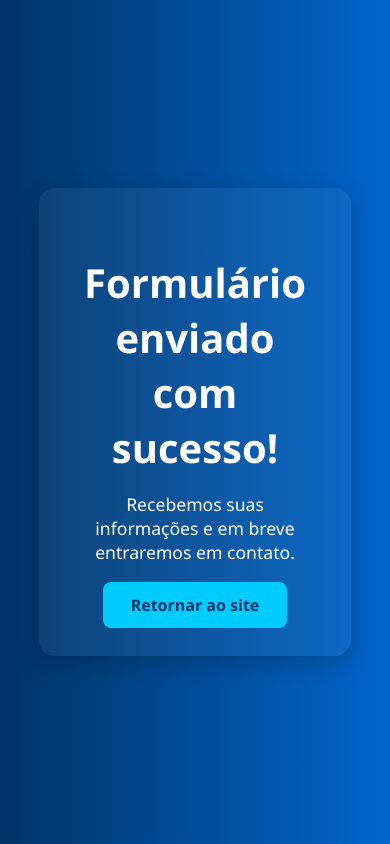
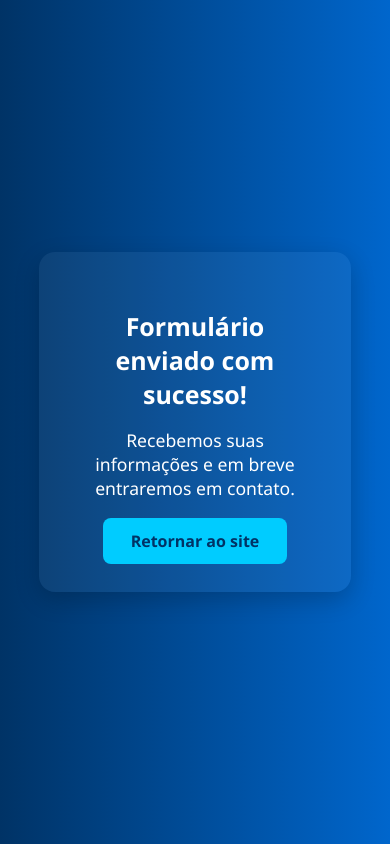
Before and after one commit to siteesell/sucesso, a plain HTML site: page index.html in a window 390 px wide. Drawn offline with Linux system fonts and the light colour scheme.

Commit message:
Update index.html

```diff
--- a/index.html
+++ b/index.html
@@ -56,6 +56,14 @@
             from { opacity: 0; transform: translateY(30px); }
             to { opacity: 1; transform: translateY(0); }
         }
+
+        @media screen and (max-width: 500px) {
+            body{
+                h1{
+                    font-size: 25px;
+                }
+            }
+        }
     </style>
 </head>
 <body>
```
